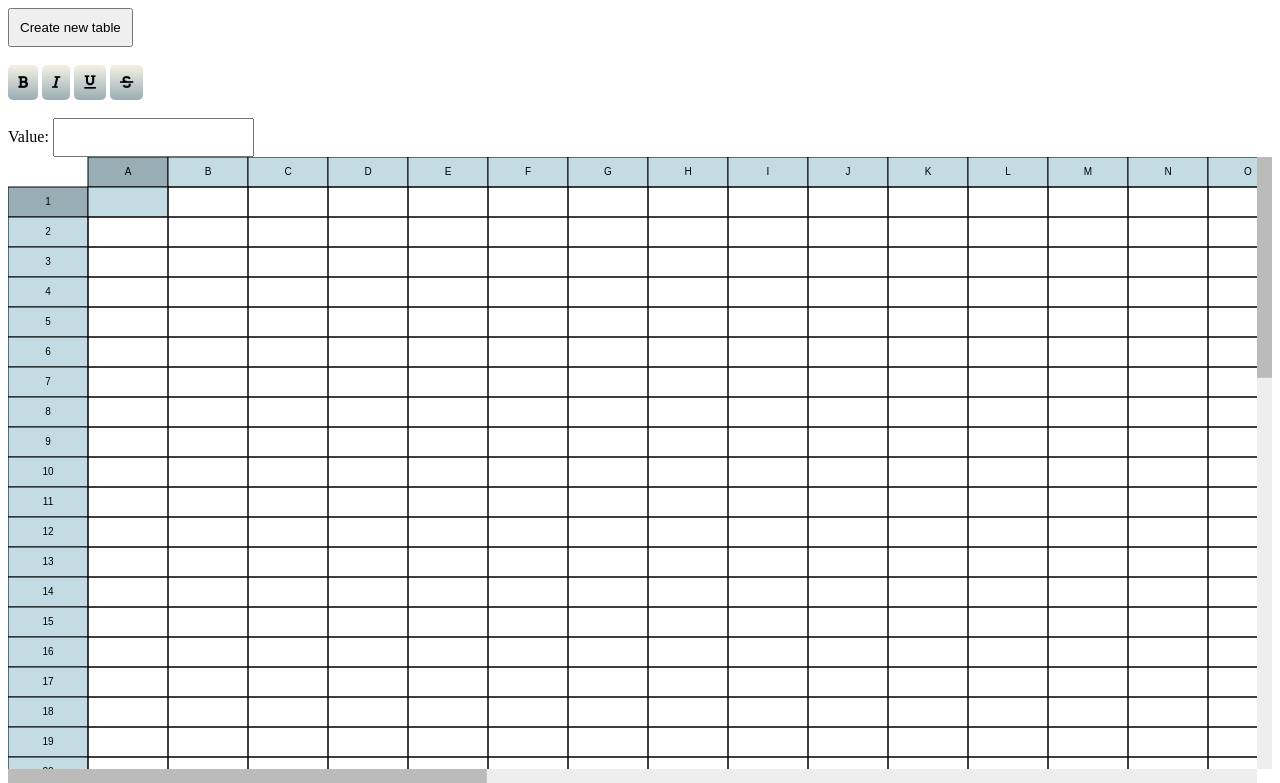
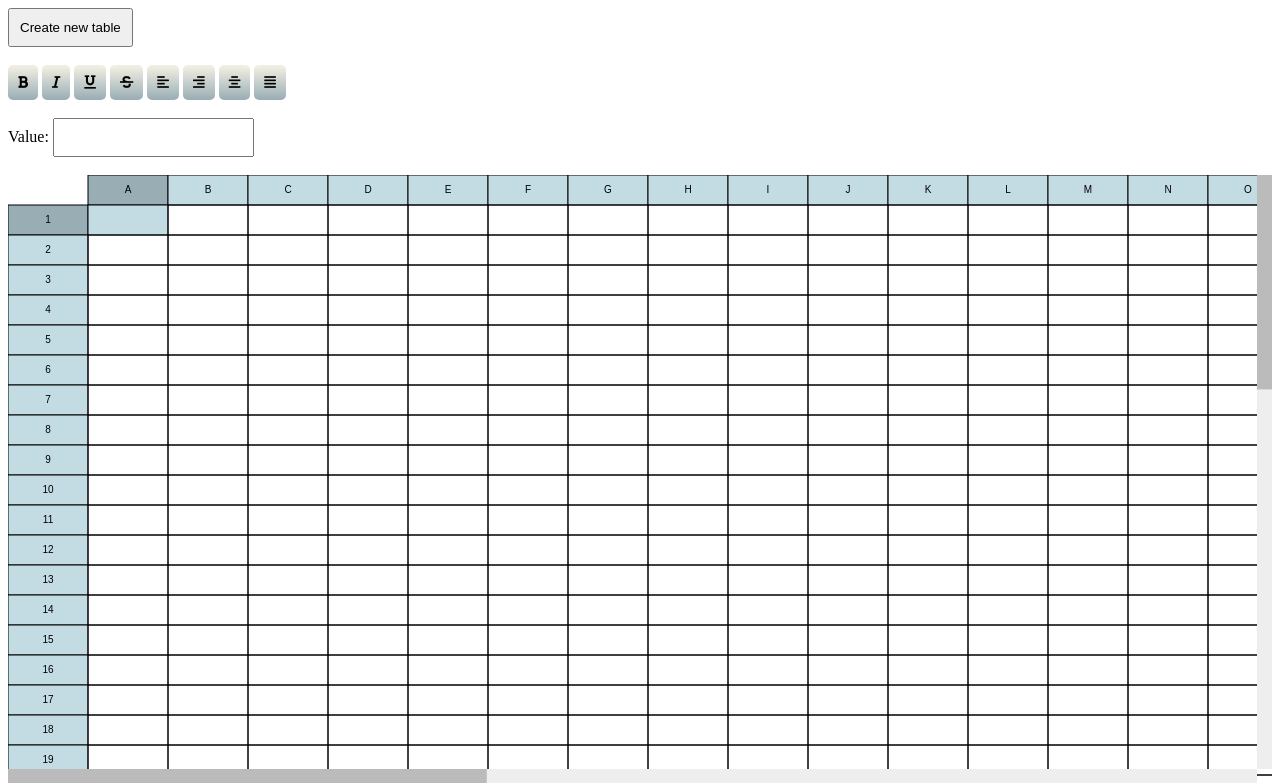
Before and after one commit to pgeorgiev98/WebProject, a PHP site: page /static/index.html in a window 1280 px wide. Shown: the top 783 px of the page. Run offline with PHP 8.4, Linux system fonts and the light colour scheme.

Commit message:
Add buttons, style changes

```diff
--- a/static/index.html
+++ b/static/index.html
@@ -7,29 +7,46 @@
 		<link href="icons/css/all.css" rel="stylesheet">
     </head>
     <body>
-		<div class="buttons">
+		<div class="document-buttons">
 			<button id="create-new-table-button">Create new table</button>
 		</div>
-		<div class="buttons">
-			<button id="style-button">
+
+		<div class="style-buttons">
+			<button id="bold-button">
 				<i class="fas fa-bold"></i>
 			</button>
-			<button id="style-button">
+			<button id="italic-button">
 				<i class="fas fa-italic"></i>
 			</button>
-			<button id="style-button">
+			<button id="underline-button">
 				<i class="fas fa-underline"></i>
 			</button>
-			<button id="style-button">
+			<button id="strikethrough-button">
 				<i class="fas fa-strikethrough"></i>
 			</button>
+			<button id="align-left">
+				<i class="fas fa-align-left"></i>
+			</button>
+			<button id="align-right">
+				<i class="fas fa-align-right"></i>
+			</button>
+			<button id="align-center">
+				<i class="fas fa-align-center"></i>
+			</button>
+			<button id="align-justify">
+				<i class="fas fa-align-justify"></i>
+			</button>
 		</div>
-		<label for="input-value">Value: </label>
-		<input type="text" id="input-value" name="input-value"/>
+
+		<div id="input">
+			<label for="input-value">Value: </label>
+			<input type="text" id="input-value" name="input-value"/>
+		</div>
 
 		<div id="table-container">
 			<canvas id="canvas"></canvas>
 		</div>
+
 		<script src="load.js"></script>
     </body>
 </html>
--- a/static/stylesheet.css
+++ b/static/stylesheet.css
@@ -6,12 +6,12 @@ body {
 input, button {
     padding: 10px;
 }
-.buttons::after {
-    content: "\a";
+.document-buttons::after, .style-buttons::after, #input::after{
+    content: "\A";
     display: block;
     white-space: pre;
 }
-#style-button {
+.style-buttons button {
     box-shadow: insert, black;
     background: linear-gradient(to bottom, #F0EEE2  5%, #99ADB4 100%);
     background-color: white;
@@ -20,11 +20,15 @@ input, button {
     cursor: pointer;
     border: none;
 }
-#style-button:hover {
+.style-buttons button:hover {
     background: black;
     background-color: #99ADB4;
 }
-#style-button:active {
+.style-buttons button:focus {
+    background: black;
+    background-color: #99ADB4;
+}
+.style-buttons button:active {
     position: relative;
     top: 1px;
 }
```
Also changed, not shown: static/globals.js (line endings or trailing spaces).
